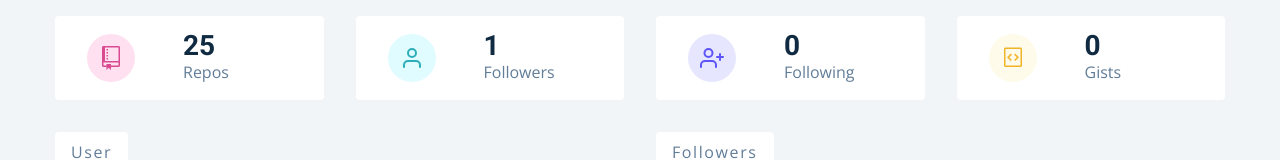
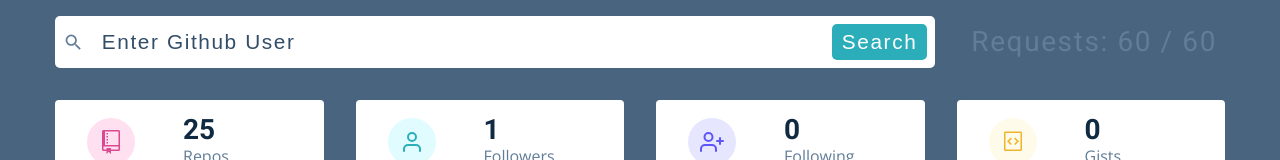
Before and after one commit to armod/search-github-users, a React (Create React App) app: page / in a window 1280 px wide. Shown: the top 160 px of the page. Built offline with nearby package versions, Linux system fonts and the light colour scheme.

Commit message:
github users search

```diff
--- a/src/components/Charts/Bar3D.js
+++ b/src/components/Charts/Bar3D.js
@@ -1,7 +1,49 @@
+// STEP 1 - Include Dependencies
+// Include react
 import React from 'react'
+import ReactDOM from 'react-dom'
 
-const Bar3d = () => {
-  return <div>Bar3d</div>
+// Include the react-fusioncharts component
+import ReactFC from 'react-fusioncharts'
+
+// Include the fusioncharts library
+import FusionCharts from 'fusioncharts'
+
+// Include the chart type
+import Chart from 'fusioncharts/fusioncharts.charts'
+
+// Include the theme as fusion
+import FusionTheme from 'fusioncharts/themes/fusioncharts.theme.fusion'
+
+// Adding the chart and theme as dependency to the core fusioncharts
+ReactFC.fcRoot(FusionCharts, Chart, FusionTheme)
+
+// STEP 3 - Creating the JSON object to store the chart configurations
+
+const ChartComponent = ({ data }) => {
+  const chartConfigs = {
+    type: 'bar3d', // The chart type
+    width: '100%', // Width of the chart
+    height: '400', // Height of the chart
+    dataFormat: 'json', // Data type
+    dataSource: {
+      // Chart Configuration
+      chart: {
+        caption: 'Most Forked',
+        yAxisName: 'Forks',
+        xAxisName: 'Repos',
+        xAxisNameFontSize: '16px',
+        yAxisNameFontSize: '16px',
+        // theme: 'fusion',
+        // decimals: 0,
+        // pieRadius: '45%',
+        // paletteColors: '#f0db4f',
+      },
+      // Chart Data
+      data,
+    },
+  }
+  return <ReactFC {...chartConfigs} />
 }
 
-export default Bar3d
+export default ChartComponent
--- a/src/components/Charts/Column3D.js
+++ b/src/components/Charts/Column3D.js
@@ -1,7 +1,49 @@
+// STEP 1 - Include Dependencies
+// Include react
 import React from 'react'
+import ReactDOM from 'react-dom'
 
-const Column3D = () => {
-  return <div>Column3D</div>
+// Include the react-fusioncharts component
+import ReactFC from 'react-fusioncharts'
+
+// Include the fusioncharts library
+import FusionCharts from 'fusioncharts'
+
+// Include the chart type
+import Chart from 'fusioncharts/fusioncharts.charts'
+
+// Include the theme as fusion
+import FusionTheme from 'fusioncharts/themes/fusioncharts.theme.fusion'
+
+// Adding the chart and theme as dependency to the core fusioncharts
+ReactFC.fcRoot(FusionCharts, Chart, FusionTheme)
+
+// STEP 3 - Creating the JSON object to store the chart configurations
+
+const ChartComponent = ({ data }) => {
+  const chartConfigs = {
+    type: 'column3d', // The chart type
+    width: '100%', // Width of the chart
+    height: '400', // Height of the chart
+    dataFormat: 'json', // Data type
+    dataSource: {
+      // Chart Configuration
+      chart: {
+        caption: 'Most Popular',
+        yAxisName: 'Stars',
+        xAxisName: 'Repos',
+        xAxisNameFontSize: '16px',
+        yAxisNameFontSize: '16px',
+        // theme: 'fusion',
+        // decimals: 0,
+        // pieRadius: '45%',
+        // paletteColors: '#f0db4f',
+      },
+      // Chart Data
+      data,
+    },
+  }
+  return <ReactFC {...chartConfigs} />
 }
 
-export default Column3D
+export default ChartComponent
--- a/src/components/Charts/Doughnut2D.js
+++ b/src/components/Charts/Doughnut2D.js
@@ -1,7 +1,46 @@
+// STEP 1 - Include Dependencies
+// Include react
 import React from 'react'
+import ReactDOM from 'react-dom'
 
-const Doughnut2D = () => {
-  return <div>Doughnut2D</div>
+// Include the react-fusioncharts component
+import ReactFC from 'react-fusioncharts'
+
+// Include the fusioncharts library
+import FusionCharts from 'fusioncharts'
+
+// Include the chart type
+import Chart from 'fusioncharts/fusioncharts.charts'
+
+// Include the theme as fusion
+import FusionTheme from 'fusioncharts/themes/fusioncharts.theme.candy'
+
+// Adding the chart and theme as dependency to the core fusioncharts
+ReactFC.fcRoot(FusionCharts, Chart, FusionTheme)
+
+// STEP 3 - Creating the JSON object to store the chart configurations
+
+const ChartComponent = ({ data }) => {
+  const chartConfigs = {
+    type: 'doughnut2d', // The chart type
+    width: '100%', // Width of the chart
+    height: '400', // Height of the chart
+    dataFormat: 'json', // Data type
+    dataSource: {
+      // Chart Configuration
+      chart: {
+        caption: 'Stars Per Language',
+        showPercentValues: 0,
+        decimals: 0,
+        doughnutRadius: '45%',
+        theme: 'candy',
+        // paletteColors: '#f0db4f',
+      },
+      // Chart Data
+      data,
+    },
+  }
+  return <ReactFC {...chartConfigs} />
 }
 
-export default Doughnut2D
+export default ChartComponent
--- a/src/components/Charts/Pie3D.js
+++ b/src/components/Charts/Pie3D.js
@@ -23,7 +23,7 @@ ReactFC.fcRoot(FusionCharts, Chart, FusionTheme)
 const ChartComponent = ({ data }) => {
   const chartConfigs = {
     type: 'pie3d', // The chart type
-    width: '400', // Width of the chart
+    width: '100%', // Width of the chart
     height: '400', // Height of the chart
     dataFormat: 'json', // Data type
     dataSource: {
--- a/src/components/Repos.js
+++ b/src/components/Repos.js
@@ -6,18 +6,51 @@ import { ExampleChart, Pie3D, Column3D, Bar3D, Doughnut2D } from './Charts'
 const Repos = () => {
   const { repos } = React.useContext(GithubContext)
 
-  let languages = repos.reduce((total, item) => {
-    const { language } = item
+  const languages = repos.reduce((total, item) => {
+    const { language, stargazers_count } = item
     if (!language) return total
     // console.log(language)
     if (!total[language]) {
-      total[language] = { label: language, value: 1 }
+      total[language] = { label: language, value: 1, stars: stargazers_count }
     } else {
-      total[language] = { ...total[language], value: total[language].value + 1 }
+      // console.log(total[language])
+      total[language] = { ...total[language], value: total[language].value + 1, stars: total[language].stars + stargazers_count }
     }
     return total
   }, {})
-  console.log(languages)
+  // console.log(languages)
+  const mostUsed = Object.values(languages)
+    .sort((a, b) => {
+      return b.value - a.value
+    })
+    .slice(0, 5)
+  // console.log(languages)
+
+  //most stars per language
+  const mostPopular = Object.values(languages)
+    .sort((a, b) => {
+      return b.stars - a.stars
+    })
+    .map((item) => {
+      return { ...item, value: item.stars }
+    })
+    .slice(0, 5)
+  // console.log(mostPopular)
+
+  //stars, forks
+
+  let { stars, forks } = repos.reduce(
+    (total, item) => {
+      const { stargazers_count, name, forks } = item
+      total.stars[stargazers_count] = { label: name, value: stargazers_count }
+      total.forks[forks] = { label: name, value: forks }
+      return total
+    },
+    { stars: {}, forks: {} }
+  )
+  // console.log(stars, forks)
+  stars = Object.values(stars).slice(-5).reverse()
+  forks = Object.values(forks).slice(-5).reverse()
   const chartData = [
     {
       label: 'HTML',
@@ -36,7 +69,10 @@ const Repos = () => {
     <section className='section'>
       <Wrapper className='section-center'>
         {/* <ExampleChart data={chartData} /> */}
-        <Pie3D data={chartData} />
+        <Pie3D data={mostUsed} />
+        <Column3D data={stars} />
+        <Doughnut2D data={mostPopular} />
+        <Bar3D data={forks} />
       </Wrapper>
     </section>
   )
--- a/src/components/Search.js
+++ b/src/components/Search.js
@@ -1,7 +1,111 @@
 import React from 'react'
+import styled from 'styled-components'
+import { MdSearch } from 'react-icons/md'
+import { GithubContext } from '../context/context'
 
 const Search = () => {
-  return <div>Search</div>
+  const [user, setUser] = React.useState('')
+  //get things from global context
+  const handleSubmit = (e) => {
+    e.preventDefault()
+    console.log(user)
+    //more logic ....
+  }
+  return (
+    <section className='section'>
+      <Wrapper className='section-center'>
+        <form onSubmit={handleSubmit}>
+          <div className='form-control'>
+            <MdSearch />
+            <input type='text' placeholder='enter github user' value={user} onChange={(e) => setUser(e.target.value)} />
+            <button type='submit'>search</button>
+          </div>
+        </form>
+        <h3>requests: 60 / 60</h3>
+      </Wrapper>
+    </section>
+  )
 }
 
+const Wrapper = styled.div`
+  position: relative;
+  display: grid;
+  gap: 1rem 1.75rem;
+  @media (min-width: 768px) {
+    grid-template-columns: 1fr max-content;
+    align-items: center;
+    h3 {
+      padding: 0 0.5rem;
+    }
+  }
+  .form-control {
+    background: var(--clr-white);
+    display: grid;
+    align-items: center;
+    grid-template-columns: auto 1fr auto;
+    column-gap: 0.5rem;
+    border-radius: 5px;
+    padding: 0.5rem;
+    input {
+      border-color: transparent;
+      outline-color: var(--clr-grey-10);
+      letter-spacing: var(--spacing);
+      color: var(--clr-grey-3);
+      padding: 0.25rem 0.5rem;
+    }
+    input::placeholder {
+      color: var(--clr-grey-3);
+      text-transform: capitalize;
+      letter-spacing: var(--spacing);
+    }
+    button {
+      border-radius: 5px;
+      border-color: transparent;
+      padding: 0.25rem 0.5rem;
+      text-transform: capitalize;
+      letter-spacing: var(--spacing);
+      background: var(--clr-primary-5);
+      color: var(--clr-white);
+      transition: var(--transition);
+      cursor: pointer;
+      &:hover {
+        background: var(--clr-primary-8);
+        color: var(--clr-primary-1);
+      }
+    }
+    svg {
+      color: var(--clr-grey-5);
+    }
+    input,
+    button,
+    svg {
+      font-size: 1.3rem;
+    }
+    @media (max-width: 800px) {
+      button,
+      input,
+      svg {
+        font-size: 0.85rem;
+      }
+    }
+  }
+  h3 {
+    margin-bottom: 0;
+    color: var(--clr-grey-5);
+    font-weight: 400;
+  }
+`
+const ErrorWrapper = styled.article`
+  position: absolute;
+  width: 90vw;
+  top: 0;
+  left: 0;
+  transform: translateY(-100%);
+  text-transform: capitalize;
+  p {
+    color: red;
+    letter-spacing: var(--spacing);
+  }
+`
+
 export default Search
--- a/src/index.css
+++ b/src/index.css
@@ -68,7 +68,7 @@ Global Styles
 }
 body {
   font-family: var(--ff-secondary);
-  background: var(--clr-grey-10);
+  background: var(--clr-grey-4);
   color: var(--clr-grey-1);
   line-height: 1.5;
   font-size: 0.875rem;
--- a/src/pages/Dashboard.js
+++ b/src/pages/Dashboard.js
@@ -7,7 +7,7 @@ const Dashboard = () => {
   return (
     <main>
       {/* <Navbar></Navbar> */}
-      {/* <Search /> */}
+      <Search />
       <Info />
       <User />
       <Repos />
```
